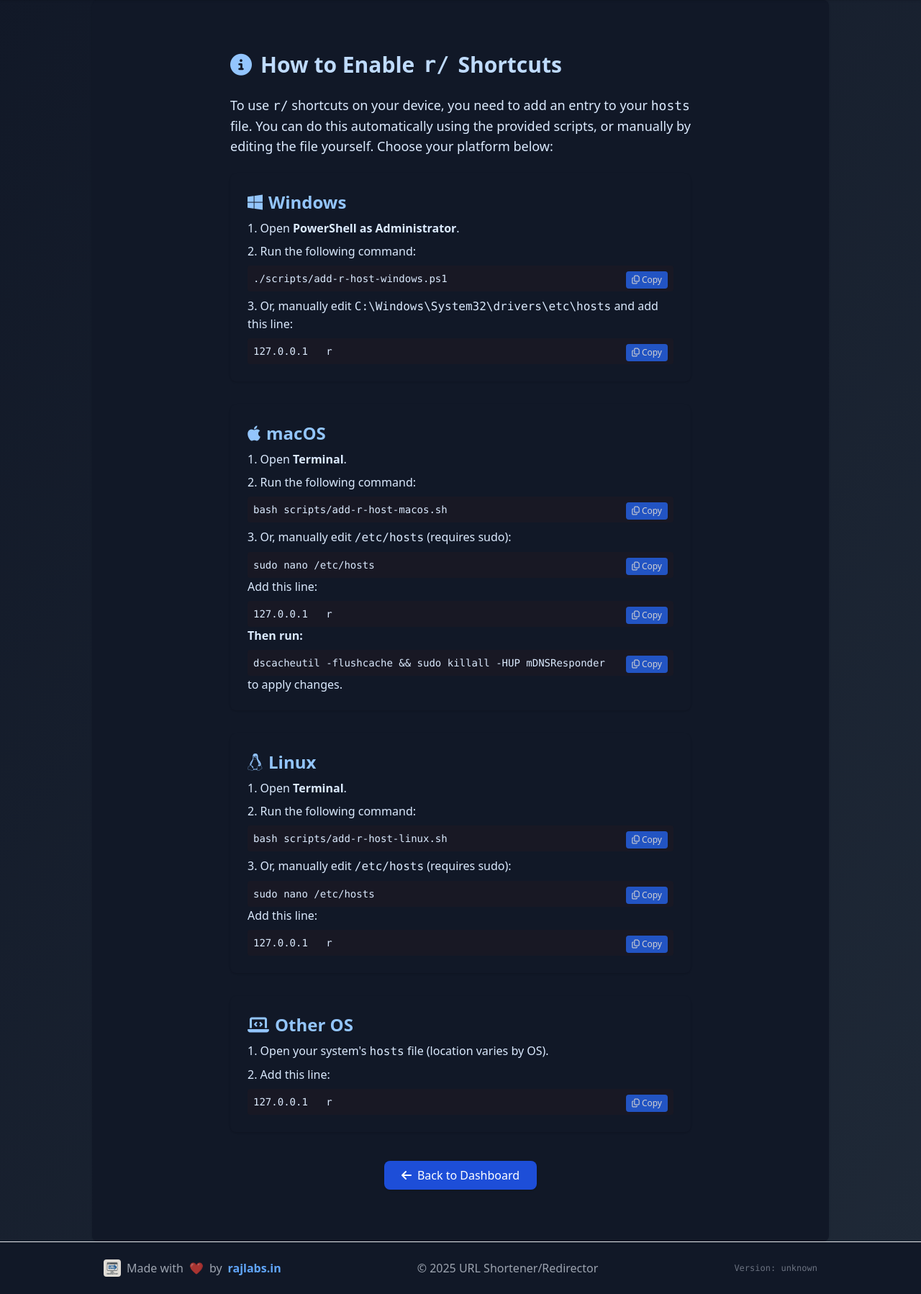
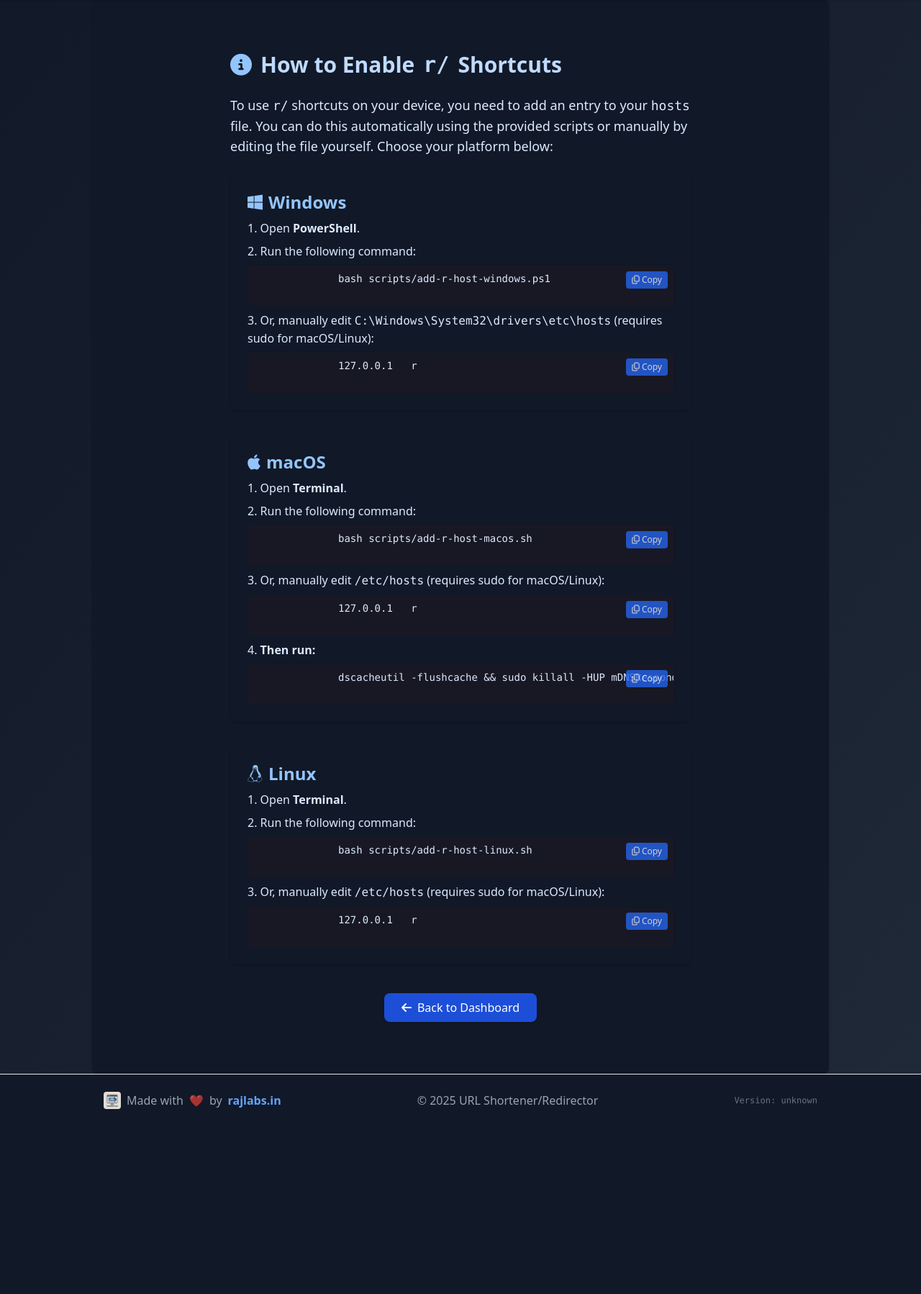
Before and after one commit to authoritydmc/r, a Flask app: page /enable-r-instructions in a window 1280 px wide. Shown: the part 97-1895 px from the top of the page at 72% size. After the commit the page ends 1638 px from the top, so only its background shows below. Run offline with Flask 3, Linux system fonts and the light colour scheme; some libraries are stand-ins or nearby versions.

Commit message:
Refactor enable_r_instructions.html for improved readability and dynamic platform handling

```diff
--- a/app/templates/enable_r_instructions.html
+++ b/app/templates/enable_r_instructions.html
@@ -7,113 +7,114 @@
     <i class="fa-solid fa-circle-info text-blue-500 dark:text-blue-300"></i>
     How to Enable <span class="font-mono">r/</span> Shortcuts
   </h1>
-  <p class="mb-6 text-lg text-gray-700 dark:text-blue-100">To use <span class="font-mono">r/</span> shortcuts on your device, you need to add an entry to your <span class="font-mono">hosts</span> file. You can do this automatically using the provided scripts, or manually by editing the file yourself. Choose your platform below:</p>
+  <p class="mb-6 text-lg text-gray-700 dark:text-blue-100">
+    To use <span class="font-mono">r/</span> shortcuts on your device, you need to add an entry to your <span class="font-mono">hosts</span> file.
+    You can do this automatically using the provided scripts or manually by editing the file yourself. Choose your platform below:
+  </p>
+
   <div class="space-y-8">
-    <!-- Windows -->
+    {% set platforms = [
+      {"name": "Windows", "icon": "fa-brands fa-windows", "script": "add-r-host-windows.ps1", "manual_path": "C:\\Windows\\System32\\drivers\\etc\\hosts"},
+      {"name": "macOS", "icon": "fa-brands fa-apple", "script": "add-r-host-macos.sh", "manual_path": "/etc/hosts", "flush": "dscacheutil -flushcache && sudo killall -HUP mDNSResponder"},
+      {"name": "Linux", "icon": "fa-brands fa-linux", "script": "add-r-host-linux.sh", "manual_path": "/etc/hosts"}
+    ] %}
+
+    {% for platform in platforms %}
     <div class="bg-white dark:bg-gray-900 rounded-lg shadow p-6">
-      <h2 class="text-2xl font-semibold text-blue-600 dark:text-blue-300 mb-2 flex items-center gap-2"><i class="fa-brands fa-windows"></i> Windows</h2>
+      <h2 class="text-2xl font-semibold text-blue-600 dark:text-blue-300 mb-2 flex items-center gap-2">
+        <i class="{{ platform.icon }}"></i> {{ platform.name }}
+      </h2>
       <ol class="list-decimal list-inside text-gray-700 dark:text-blue-100 space-y-2">
-        <li>Open <b>PowerShell as Administrator</b>.</li>
+        <li>Open <b>{{ "PowerShell" if platform.name == "Windows" else "Terminal" }}</b>.</li>
         <li>Run the following command:
           <div class="relative group mt-2">
-            <pre class="bg-gray-100 dark:bg-[#181824] rounded p-2 text-sm overflow-x-auto"><code id="win-cmd">./scripts/add-r-host-windows.ps1</code></pre>
-            <button onclick="copyCmd('win-cmd', this)" class="absolute top-2 right-2 bg-blue-600 text-white px-2 py-1 rounded text-xs opacity-80 hover:opacity-100 transition"><i class="fa-regular fa-copy"></i> Copy</button>
+            <pre class="bg-gray-100 dark:bg-[#181824] rounded p-2 text-sm overflow-x-auto">
+              <code id="{{ platform.name|lower }}-cmd">bash scripts/{{ platform.script }}</code>
+            </pre>
+            <button onclick="copyCmd('{{ platform.name|lower }}-cmd', this)"
+                    class="absolute top-2 right-2 bg-blue-600 text-white px-2 py-1 rounded text-xs opacity-80 hover:opacity-100 transition">
+              <i class="fa-regular fa-copy"></i> Copy
+            </button>
+            <div class="copy-feedback text-green-600 dark:text-green-400 text-xs mt-1" style="display:none; opacity:0;">Copied!</div>
           </div>
         </li>
-        <li>Or, manually edit <span class="font-mono">C:\Windows\System32\drivers\etc\hosts</span> and add this line:
+        <li>Or, manually edit <span class="font-mono">{{ platform.manual_path }}</span> (requires sudo for macOS/Linux):
           <div class="relative group mt-2">
-            <pre class="bg-gray-100 dark:bg-[#181824] rounded p-2 text-sm overflow-x-auto"><code id="win-host">127.0.0.1   r</code></pre>
-            <button onclick="copyCmd('win-host', this)" class="absolute top-2 right-2 bg-blue-600 text-white px-2 py-1 rounded text-xs opacity-80 hover:opacity-100 transition"><i class="fa-regular fa-copy"></i> Copy</button>
+            <pre class="bg-gray-100 dark:bg-[#181824] rounded p-2 text-sm overflow-x-auto">
+              <code id="{{ platform.name|lower }}-host">127.0.0.1   r</code>
+            </pre>
+            <button onclick="copyCmd('{{ platform.name|lower }}-host', this)"
+                    class="absolute top-2 right-2 bg-blue-600 text-white px-2 py-1 rounded text-xs opacity-80 hover:opacity-100 transition">
+              <i class="fa-regular fa-copy"></i> Copy
+            </button>
+            <div class="copy-feedback text-green-600 dark:text-green-400 text-xs mt-1" style="display:none; opacity:0;">Copied!</div>
           </div>
         </li>
+        {% if platform.flush %}
+        <li><b>Then run:</b>
+          <div class="relative group mt-2">
+            <pre class="bg-gray-100 dark:bg-[#181824] rounded p-2 text-sm overflow-x-auto">
+              <code id="{{ platform.name|lower }}-flush">{{ platform.flush }}</code>
+            </pre>
+            <button onclick="copyCmd('{{ platform.name|lower }}-flush', this)"
+                    class="absolute top-2 right-2 bg-blue-600 text-white px-2 py-1 rounded text-xs opacity-80 hover:opacity-100 transition">
+              <i class="fa-regular fa-copy"></i> Copy
+            </button>
+            <div class="copy-feedback text-green-600 dark:text-green-400 text-xs mt-1" style="display:none; opacity:0;">Copied!</div>
+          </div>
+        </li>
+        {% endif %}
       </ol>
     </div>
-    <!-- macOS -->
-    <div class="bg-white dark:bg-gray-900 rounded-lg shadow p-6">
-      <h2 class="text-2xl font-semibold text-blue-600 dark:text-blue-300 mb-2 flex items-center gap-2"><i class="fa-brands fa-apple"></i> macOS</h2>
-      <ol class="list-decimal list-inside text-gray-700 dark:text-blue-100 space-y-2">
-        <li>Open <b>Terminal</b>.</li>
-        <li>Run the following command:
-          <div class="relative group mt-2">
-            <pre class="bg-gray-100 dark:bg-[#181824] rounded p-2 text-sm overflow-x-auto"><code id="mac-cmd">bash scripts/add-r-host-macos.sh</code></pre>
-            <button onclick="copyCmd('mac-cmd', this)" class="absolute top-2 right-2 bg-blue-600 text-white px-2 py-1 rounded text-xs opacity-80 hover:opacity-100 transition"><i class="fa-regular fa-copy"></i> Copy</button>
+    {% endfor %}
   </div>
-        </li>
-        <li>Or, manually edit <span class="font-mono">/etc/hosts</span> (requires sudo):
-          <div class="relative group mt-2">
-            <pre class="bg-gray-100 dark:bg-[#181824] rounded p-2 text-sm overflow-x-auto"><code id="mac-host">sudo nano /etc/hosts</code></pre>
-            <button onclick="copyCmd('mac-host', this)" class="absolute top-2 right-2 bg-blue-600 text-white px-2 py-1 rounded text-xs opacity-80 hover:opacity-100 transition"><i class="fa-regular fa-copy"></i> Copy</button>
-          </div>
-          Add this line:
-          <div class="relative group mt-2">
-            <pre class="bg-gray-100 dark:bg-[#181824] rounded p-2 text-sm overflow-x-auto"><code id="mac-host2">127.0.0.1   r</code></pre>
-            <button onclick="copyCmd('mac-host2', this)" class="absolute top-2 right-2 bg-blue-600 text-white px-2 py-1 rounded text-xs opacity-80 hover:opacity-100 transition"><i class="fa-regular fa-copy"></i> Copy</button>
-          </div>
-          <b>Then run:</b>
-          <div class="relative group mt-2">
-            <pre class="bg-gray-100 dark:bg-[#181824] rounded p-2 text-sm overflow-x-auto"><code id="mac-flush">dscacheutil -flushcache && sudo killall -HUP mDNSResponder</code></pre>
-            <button onclick="copyCmd('mac-flush', this)" class="absolute top-2 right-2 bg-blue-600 text-white px-2 py-1 rounded text-xs opacity-80 hover:opacity-100 transition"><i class="fa-regular fa-copy"></i> Copy</button>
-          </div>
-          to apply changes.
-        </li>
-      </ol>
-    </div>
-    <!-- Linux -->
-    <div class="bg-white dark:bg-gray-900 rounded-lg shadow p-6">
-      <h2 class="text-2xl font-semibold text-blue-600 dark:text-blue-300 mb-2 flex items-center gap-2"><i class="fa-brands fa-linux"></i> Linux</h2>
-      <ol class="list-decimal list-inside text-gray-700 dark:text-blue-100 space-y-2">
-        <li>Open <b>Terminal</b>.</li>
-        <li>Run the following command:
-          <div class="relative group mt-2">
-            <pre class="bg-gray-100 dark:bg-[#181824] rounded p-2 text-sm overflow-x-auto"><code id="linux-cmd">bash scripts/add-r-host-linux.sh</code></pre>
-            <button onclick="copyCmd('linux-cmd', this)" class="absolute top-2 right-2 bg-blue-600 text-white px-2 py-1 rounded text-xs opacity-80 hover:opacity-100 transition"><i class="fa-regular fa-copy"></i> Copy</button>
-          </div>
-        </li>
-        <li>Or, manually edit <span class="font-mono">/etc/hosts</span> (requires sudo):
-          <div class="relative group mt-2">
-            <pre class="bg-gray-100 dark:bg-[#181824] rounded p-2 text-sm overflow-x-auto"><code id="linux-host">sudo nano /etc/hosts</code></pre>
-            <button onclick="copyCmd('linux-host', this)" class="absolute top-2 right-2 bg-blue-600 text-white px-2 py-1 rounded text-xs opacity-80 hover:opacity-100 transition"><i class="fa-regular fa-copy"></i> Copy</button>
-          </div>
-          Add this line:
-          <div class="relative group mt-2">
-            <pre class="bg-gray-100 dark:bg-[#181824] rounded p-2 text-sm overflow-x-auto"><code id="linux-host2">127.0.0.1   r</code></pre>
-            <button onclick="copyCmd('linux-host2', this)" class="absolute top-2 right-2 bg-blue-600 text-white px-2 py-1 rounded text-xs opacity-80 hover:opacity-100 transition"><i class="fa-regular fa-copy"></i> Copy</button>
-          </div>
-        </li>
-      </ol>
-    </div>
-    <!-- Other OS -->
-    <div class="bg-white dark:bg-gray-900 rounded-lg shadow p-6">
-      <h2 class="text-2xl font-semibold text-blue-600 dark:text-blue-300 mb-2 flex items-center gap-2"><i class="fa-solid fa-laptop-code"></i> Other OS</h2>
-      <ol class="list-decimal list-inside text-gray-700 dark:text-blue-100 space-y-2">
-        <li>Open your system's <span class="font-mono">hosts</span> file (location varies by OS).</li>
-        <li>Add this line:
-          <div class="relative group mt-2">
-            <pre class="bg-gray-100 dark:bg-[#181824] rounded p-2 text-sm overflow-x-auto"><code id="other-host">127.0.0.1   r</code></pre>
-            <button onclick="copyCmd('other-host', this)" class="absolute top-2 right-2 bg-blue-600 text-white px-2 py-1 rounded text-xs opacity-80 hover:opacity-100 transition"><i class="fa-regular fa-copy"></i> Copy</button>
-          </div>
-        </li>
-      </ol>
+
+  <div class="mt-10 text-center">
+    <a href="/" class="inline-block bg-blue-700 text-white px-6 py-2 rounded-lg shadow hover:bg-blue-800 transition">
+      <i class="fa-solid fa-arrow-left mr-2"></i>Back to Dashboard
+    </a>
   </div>
 </div>
-  <div class="mt-10 text-center">
-    <a href="/dashboard" class="inline-block bg-blue-700 text-white px-6 py-2 rounded-lg shadow hover:bg-blue-800 transition"><i class="fa-solid fa-arrow-left mr-2"></i>Back to Dashboard</a>
-  </div>
-</div>
+
+<!-- Updated script with DOMContentLoaded wrapper -->
 <script>
-function copyCmd(id, btn) {
+document.addEventListener('DOMContentLoaded', function () {
+  window.copyCmd = function(id, btn) {
     const el = document.getElementById(id);
     if (!el) return;
-  const text = el.innerText || el.textContent;
+
+    const text = el.textContent.trim();
+
     navigator.clipboard.writeText(text).then(() => {
-    const orig = btn.innerHTML;
+      const originalHTML = btn.innerHTML;
       btn.innerHTML = '<i class="fa-solid fa-check"></i> Copied!';
       btn.classList.add('bg-green-600');
+
+      let feedback = btn.parentElement.querySelector('.copy-feedback');
+      if (feedback) {
+        feedback.style.display = "block";
+        feedback.style.opacity = "1";
+
         setTimeout(() => {
-      btn.innerHTML = orig;
+          btn.innerHTML = originalHTML;
           btn.classList.remove('bg-green-600');
-    }, 1200);
+
+          feedback.style.opacity = "0";
+          setTimeout(() => {
+            feedback.style.display = "none";
+          }, 500);
+        }, 2000);
+      }
+    }).catch(() => {
+      alert("Failed to copy. Please try manually.");
     });
+  };
+});
+</script>
+
+<style>
+.copy-feedback {
+  transition: opacity 0.5s ease;
 }
-</script>
+</style>
 {% endblock %}
```
Lines whose indentation alone changed are shown as unchanged.
